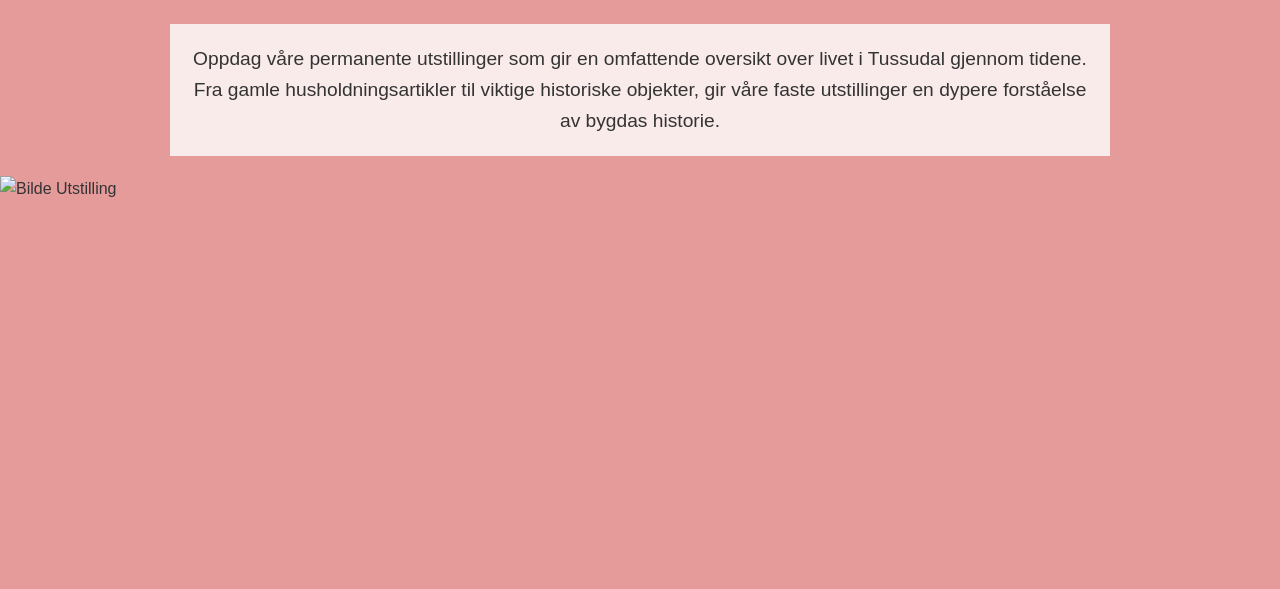
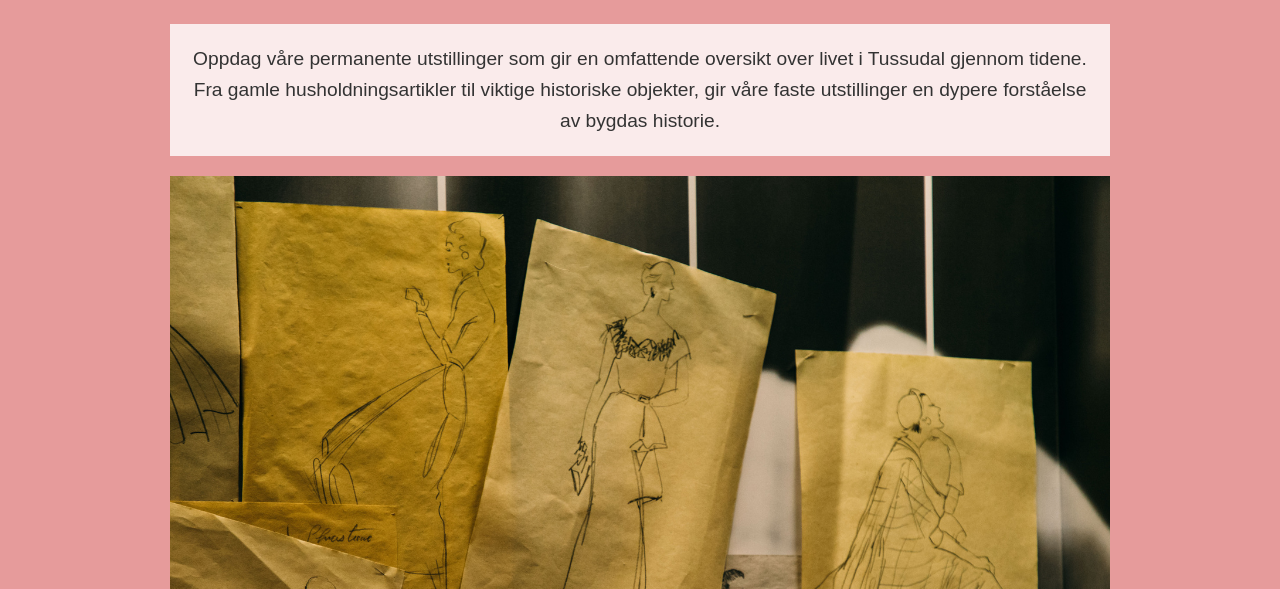
Before and after one commit to mhsHasan/tussudal_bygdemuseum, a plain HTML site: page faste-utstillinger.html in a window 1280 px wide. Shown: the part 211-800 px from the top of the page. Drawn offline with Linux system fonts and the light colour scheme.

Commit message:
Update faste-utstillinger.html

```diff
--- a/faste-utstillinger.html
+++ b/faste-utstillinger.html
@@ -27,6 +27,6 @@
   <!-- Innhold -->
   <h1>Faste Utstillinger</h1>
   <p>Oppdag våre permanente utstillinger som gir en omfattende oversikt over livet i Tussudal gjennom tidene. Fra gamle husholdningsartikler til viktige historiske objekter, gir våre faste utstillinger en dypere forståelse av bygdas historie.</p>
-  <img src="images/utstilling.png.png" alt="Bilde Utstilling">
+  <img src="utstilling.png.png" alt="Bilde Utstilling">
 </body>
 </html>
```
